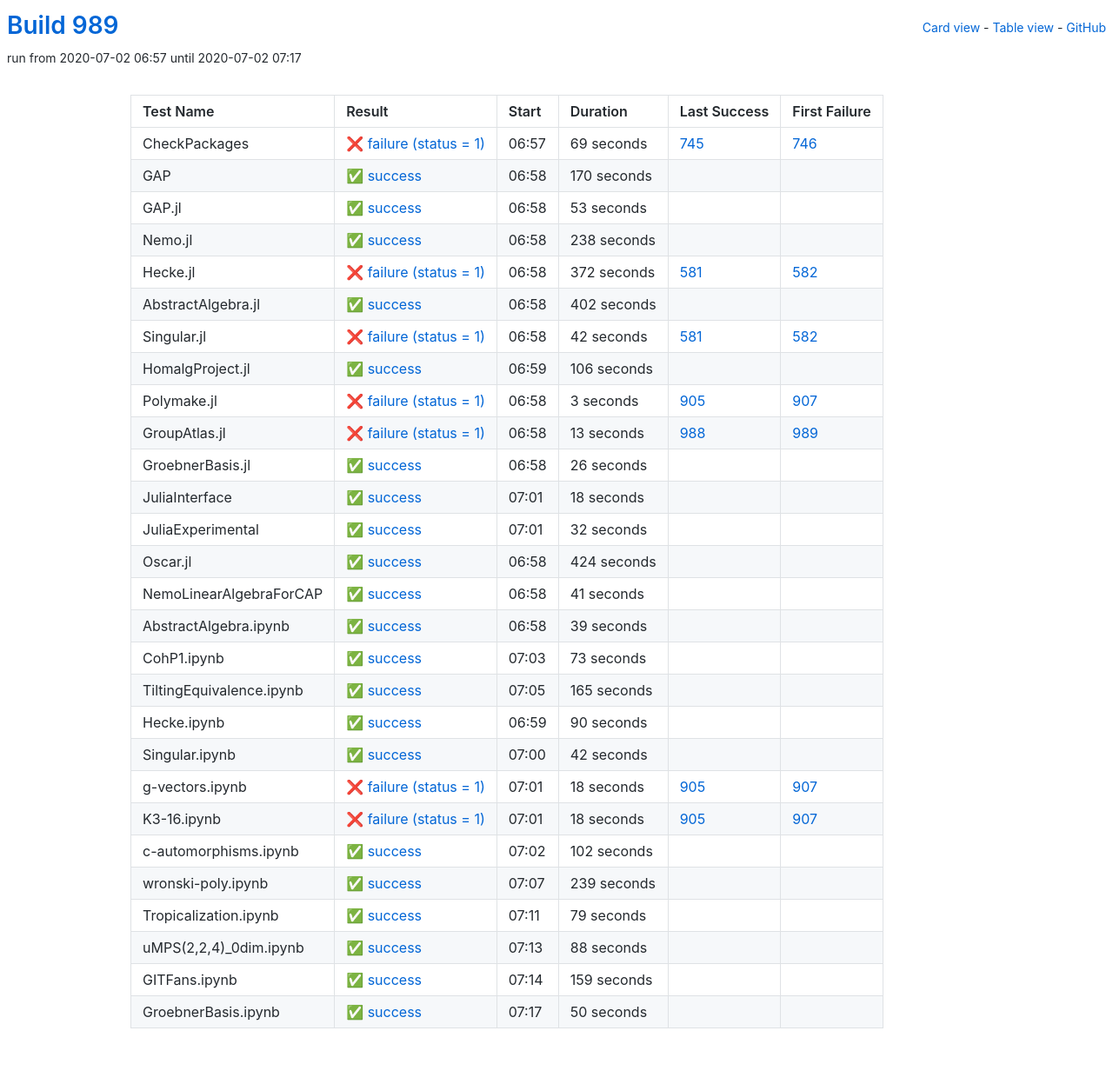
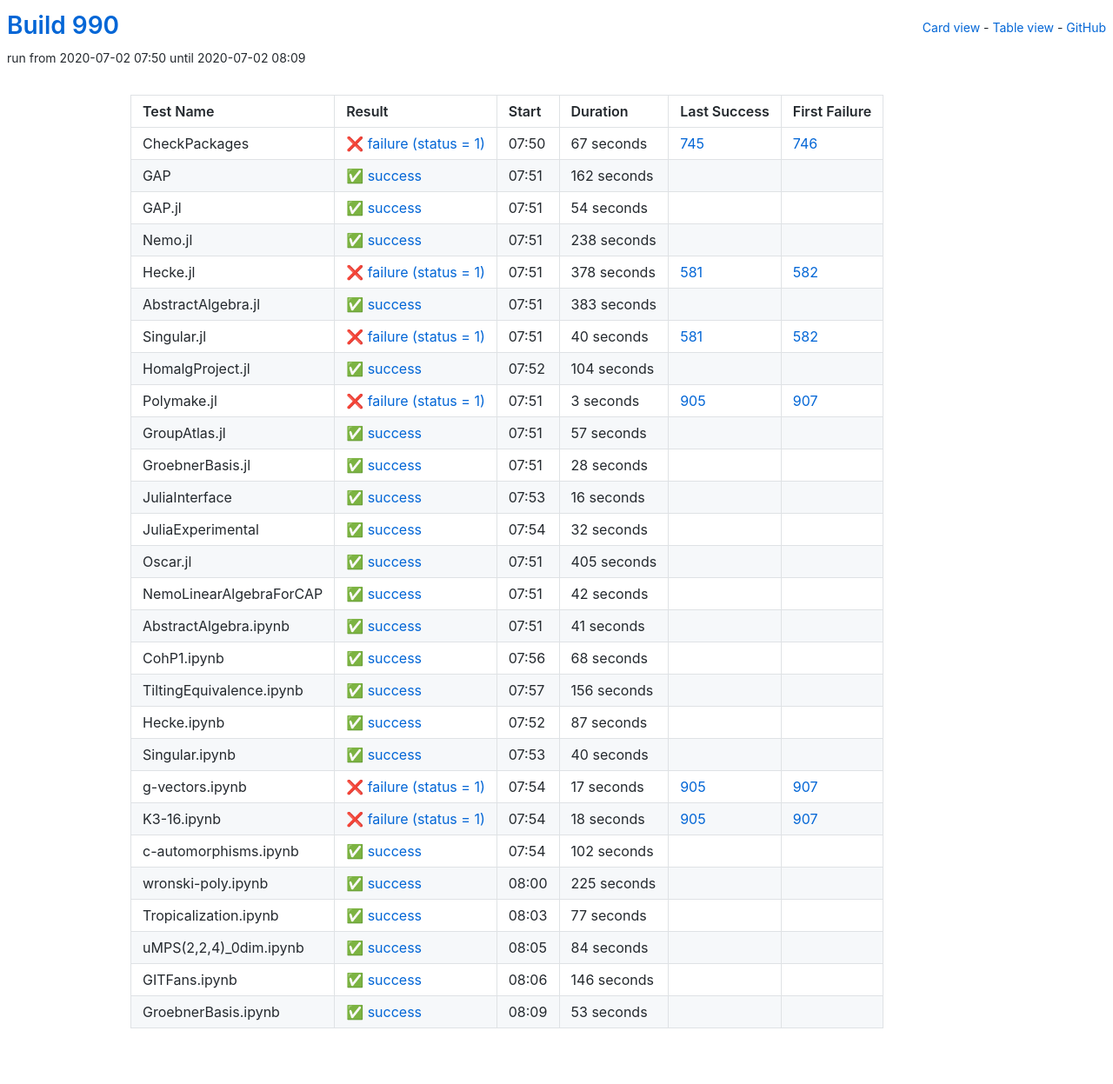
Before and after one commit to oscar-system/oscar-ci-status-1.4, a Jekyll site: the page built from table.html, in a window 1280 px wide. Shown: the whole page at 87% size. Built offline with Jekyll 4.4.1, drawn with Linux system fonts in a browser that asks for light colours.

Commit message:
Build #990

```diff
--- a/_data/ci.yml
+++ b/_data/ci.yml
@@ -1,6 +1,6 @@
 ---
-build: 989
-build_url: https://oscarci.mathematik.uni-kl.de/job/oscar-julia-1.4/989/
+build: 990
+build_url: https://oscarci.mathematik.uni-kl.de/job/oscar-julia-1.4/990/
 job: oscar-julia-1.4
 organization: oscar-system
 repo: oscar-ci-status-1.4
@@ -8,44 +8,44 @@ repourl: https://github.com/oscar-system/oscar-ci-status-1.4
 tests:
 - name: CheckPackages
   id: checkpackages
-  log: https://oscarci.mathematik.uni-kl.de/job/oscar-julia-1.4/989/artifact/logs/build-989/CheckPackages.log
-  start: 2020-07-02 06:57
+  log: https://oscarci.mathematik.uni-kl.de/job/oscar-julia-1.4/990/artifact/logs/build-990/CheckPackages.log
+  start: 2020-07-02 07:50
   success: false
   exitcode: 1
   status: failure
-  duration: 69
+  duration: 67
   last_success: 745
   last_success_url: https://oscarci.mathematik.uni-kl.de/job/oscar-julia-1.4/745/
   first_failure: 746
   first_failure_url: https://oscarci.mathematik.uni-kl.de/job/oscar-julia-1.4/746/
 - name: GAP
   id: gap
-  log: https://oscarci.mathematik.uni-kl.de/job/oscar-julia-1.4/989/artifact/logs/build-989/GAP.log
-  start: 2020-07-02 06:58
+  log: https://oscarci.mathematik.uni-kl.de/job/oscar-julia-1.4/990/artifact/logs/build-990/GAP.log
+  start: 2020-07-02 07:51
   success: true
   exitcode: 0
   status: success
-  duration: 170
+  duration: 162
   last_success: false
   last_success_url:
   first_failure: false
   first_failure_url:
 - name: GAP.jl
   id: gap-jl
-  log: https://oscarci.mathematik.uni-kl.de/job/oscar-julia-1.4/989/artifact/logs/build-989/GAP.jl.log
-  start: 2020-07-02 06:58
+  log: https://oscarci.mathematik.uni-kl.de/job/oscar-julia-1.4/990/artifact/logs/build-990/GAP.jl.log
+  start: 2020-07-02 07:51
   success: true
   exitcode: 0
   status: success
-  duration: 53
+  duration: 54
   last_success: false
   last_success_url:
   first_failure: false
   first_failure_url:
 - name: Nemo.jl
   id: nemo-jl
-  log: https://oscarci.mathematik.uni-kl.de/job/oscar-julia-1.4/989/artifact/logs/build-989/Nemo.jl.log
-  start: 2020-07-02 06:58
+  log: https://oscarci.mathematik.uni-kl.de/job/oscar-julia-1.4/990/artifact/logs/build-990/Nemo.jl.log
+  start: 2020-07-02 07:51
   success: true
   exitcode: 0
   status: success
@@ -56,56 +56,56 @@ tests:
   first_failure_url:
 - name: Hecke.jl
   id: hecke-jl
-  log: https://oscarci.mathematik.uni-kl.de/job/oscar-julia-1.4/989/artifact/logs/build-989/Hecke.jl.log
-  start: 2020-07-02 06:58
+  log: https://oscarci.mathematik.uni-kl.de/job/oscar-julia-1.4/990/artifact/logs/build-990/Hecke.jl.log
+  start: 2020-07-02 07:51
   success: false
   exitcode: 1
   status: failure
-  duration: 372
+  duration: 378
   last_success: 581
   last_success_url: https://oscarci.mathematik.uni-kl.de/job/oscar-julia-1.4/581/
   first_failure: 582
   first_failure_url: https://oscarci.mathematik.uni-kl.de/job/oscar-julia-1.4/582/
 - name: AbstractAlgebra.jl
   id: abstractalgebra-jl
-  log: https://oscarci.mathematik.uni-kl.de/job/oscar-julia-1.4/989/artifact/logs/build-989/AbstractAlgebra.jl.log
-  start: 2020-07-02 06:58
+  log: https://oscarci.mathematik.uni-kl.de/job/oscar-julia-1.4/990/artifact/logs/build-990/AbstractAlgebra.jl.log
+  start: 2020-07-02 07:51
   success: true
   exitcode: 0
   status: success
-  duration: 402
+  duration: 383
   last_success: false
   last_success_url:
   first_failure: false
   first_failure_url:
 - name: Singular.jl
   id: singular-jl
-  log: https://oscarci.mathematik.uni-kl.de/job/oscar-julia-1.4/989/artifact/logs/build-989/Singular.jl.log
-  start: 2020-07-02 06:58
+  log: https://oscarci.mathematik.uni-kl.de/job/oscar-julia-1.4/990/artifact/logs/build-990/Singular.jl.log
+  start: 2020-07-02 07:51
   success: false
   exitcode: 1
   status: failure
-  duration: 42
+  duration: 40
   last_success: 581
   last_success_url: https://oscarci.mathematik.uni-kl.de/job/oscar-julia-1.4/581/
   first_failure: 582
   first_failure_url: https://oscarci.mathematik.uni-kl.de/job/oscar-julia-1.4/582/
 - name: HomalgProject.jl
   id: homalgproject-jl
-  log: https://oscarci.mathematik.uni-kl.de/job/oscar-julia-1.4/989/artifact/logs/build-989/HomalgProject.jl.log
-  start: 2020-07-02 06:59
+  log: https://oscarci.mathematik.uni-kl.de/job/oscar-julia-1.4/990/artifact/logs/build-990/HomalgProject.jl.log
+  start: 2020-07-02 07:52
   success: true
   exitcode: 0
   status: success
-  duration: 106
+  duration: 104
   last_success: false
   last_success_url:
   first_failure: false
   first_failure_url:
 - name: Polymake.jl
   id: polymake-jl
-  log: https://oscarci.mathematik.uni-kl.de/job/oscar-julia-1.4/989/artifact/logs/build-989/Polymake.jl.log
-  start: 2020-07-02 06:58
+  log: https://oscarci.mathematik.uni-kl.de/job/oscar-julia-1.4/990/artifact/logs/build-990/Polymake.jl.log
+  start: 2020-07-02 07:51
   success: false
   exitcode: 1
   status: failure
@@ -116,44 +116,44 @@ tests:
   first_failure_url: https://oscarci.mathematik.uni-kl.de/job/oscar-julia-1.4/907/
 - name: GroupAtlas.jl
   id: groupatlas-jl
-  log: https://oscarci.mathematik.uni-kl.de/job/oscar-julia-1.4/989/artifact/logs/build-989/GroupAtlas.jl.log
-  start: 2020-07-02 06:58
-  success: false
-  exitcode: 1
-  status: failure
-  duration: 13
-  last_success: 988
-  last_success_url: https://oscarci.mathematik.uni-kl.de/job/oscar-julia-1.4/988/
-  first_failure: 989
-  first_failure_url: https://oscarci.mathematik.uni-kl.de/job/oscar-julia-1.4/989/
-- name: GroebnerBasis.jl
-  id: groebnerbasis-jl
-  log: https://oscarci.mathematik.uni-kl.de/job/oscar-julia-1.4/989/artifact/logs/build-989/GroebnerBasis.jl.log
-  start: 2020-07-02 06:58
+  log: https://oscarci.mathematik.uni-kl.de/job/oscar-julia-1.4/990/artifact/logs/build-990/GroupAtlas.jl.log
+  start: 2020-07-02 07:51
   success: true
   exitcode: 0
   status: success
-  duration: 26
+  duration: 57
+  last_success: false
+  last_success_url:
+  first_failure: false
+  first_failure_url:
+- name: GroebnerBasis.jl
+  id: groebnerbasis-jl
+  log: https://oscarci.mathematik.uni-kl.de/job/oscar-julia-1.4/990/artifact/logs/build-990/GroebnerBasis.jl.log
+  start: 2020-07-02 07:51
+  success: true
+  exitcode: 0
+  status: success
+  duration: 28
   last_success: false
   last_success_url:
   first_failure: false
   first_failure_url:
 - name: JuliaInterface
   id: juliainterface
-  log: https://oscarci.mathematik.uni-kl.de/job/oscar-julia-1.4/989/artifact/logs/build-989/JuliaInterface.log
-  start: 2020-07-02 07:01
+  log: https://oscarci.mathematik.uni-kl.de/job/oscar-julia-1.4/990/artifact/logs/build-990/JuliaInterface.log
+  start: 2020-07-02 07:53
   success: true
   exitcode: 0
   status: success
-  duration: 18
+  duration: 16
   last_success: false
   last_success_url:
   first_failure: false
   first_failure_url:
 - name: JuliaExperimental
   id: juliaexperimental
-  log: https://oscarci.mathematik.uni-kl.de/job/oscar-julia-1.4/989/artifact/logs/build-989/JuliaExperimental.log
-  start: 2020-07-02 07:01
+  log: https://oscarci.mathematik.uni-kl.de/job/oscar-julia-1.4/990/artifact/logs/build-990/JuliaExperimental.log
+  start: 2020-07-02 07:54
   success: true
   exitcode: 0
   status: success
@@ -164,20 +164,32 @@ tests:
   first_failure_url:
 - name: Oscar.jl
   id: oscar-jl
-  log: https://oscarci.mathematik.uni-kl.de/job/oscar-julia-1.4/989/artifact/logs/build-989/Oscar.jl.log
-  start: 2020-07-02 06:58
+  log: https://oscarci.mathematik.uni-kl.de/job/oscar-julia-1.4/990/artifact/logs/build-990/Oscar.jl.log
+  start: 2020-07-02 07:51
   success: true
   exitcode: 0
   status: success
-  duration: 424
+  duration: 405
   last_success: false
   last_success_url:
   first_failure: false
   first_failure_url:
 - name: NemoLinearAlgebraForCAP
   id: nemolinearalgebraforcap
-  log: https://oscarci.mathematik.uni-kl.de/job/oscar-julia-1.4/989/artifact/logs/build-989/NemoLinearAlgebraForCAP.log
-  start: 2020-07-02 06:58
+  log: https://oscarci.mathematik.uni-kl.de/job/oscar-julia-1.4/990/artifact/logs/build-990/NemoLinearAlgebraForCAP.log
+  start: 2020-07-02 07:51
+  success: true
+  exitcode: 0
+  status: success
+  duration: 42
+  last_success: false
+  last_success_url:
+  first_failure: false
+  first_failure_url:
+- name: AbstractAlgebra.ipynb
+  id: abstractalgebra-ipynb
+  log: https://oscarci.mathematik.uni-kl.de/job/oscar-julia-1.4/990/artifact/logs/build-990/AbstractAlgebra.ipynb.log
+  start: 2020-07-02 07:51
   success: true
   exitcode: 0
   status: success
@@ -186,82 +198,70 @@ tests:
   last_success_url:
   first_failure: false
   first_failure_url:
-- name: AbstractAlgebra.ipynb
-  id: abstractalgebra-ipynb
-  log: https://oscarci.mathematik.uni-kl.de/job/oscar-julia-1.4/989/artifact/logs/build-989/AbstractAlgebra.ipynb.log
-  start: 2020-07-02 06:58
+- name: CohP1.ipynb
+  id: cohp1-ipynb
+  log: https://oscarci.mathematik.uni-kl.de/job/oscar-julia-1.4/990/artifact/logs/build-990/CohP1.ipynb.log
+  start: 2020-07-02 07:56
   success: true
   exitcode: 0
   status: success
-  duration: 39
-  last_success: false
-  last_success_url:
-  first_failure: false
-  first_failure_url:
-- name: CohP1.ipynb
-  id: cohp1-ipynb
-  log: https://oscarci.mathematik.uni-kl.de/job/oscar-julia-1.4/989/artifact/logs/build-989/CohP1.ipynb.log
-  start: 2020-07-02 07:03
-  success: true
-  exitcode: 0
-  status: success
-  duration: 73
+  duration: 68
   last_success: false
   last_success_url:
   first_failure: false
   first_failure_url:
 - name: TiltingEquivalence.ipynb
   id: tiltingequivalence-ipynb
-  log: https://oscarci.mathematik.uni-kl.de/job/oscar-julia-1.4/989/artifact/logs/build-989/TiltingEquivalence.ipynb.log
-  start: 2020-07-02 07:05
+  log: https://oscarci.mathematik.uni-kl.de/job/oscar-julia-1.4/990/artifact/logs/build-990/TiltingEquivalence.ipynb.log
+  start: 2020-07-02 07:57
   success: true
   exitcode: 0
   status: success
-  duration: 165
+  duration: 156
   last_success: false
   last_success_url:
   first_failure: false
   first_failure_url:
 - name: Hecke.ipynb
   id: hecke-ipynb
-  log: https://oscarci.mathematik.uni-kl.de/job/oscar-julia-1.4/989/artifact/logs/build-989/Hecke.ipynb.log
-  start: 2020-07-02 06:59
+  log: https://oscarci.mathematik.uni-kl.de/job/oscar-julia-1.4/990/artifact/logs/build-990/Hecke.ipynb.log
+  start: 2020-07-02 07:52
   success: true
   exitcode: 0
   status: success
-  duration: 90
+  duration: 87
   last_success: false
   last_success_url:
   first_failure: false
   first_failure_url:
 - name: Singular.ipynb
   id: singular-ipynb
-  log: https://oscarci.mathematik.uni-kl.de/job/oscar-julia-1.4/989/artifact/logs/build-989/Singular.ipynb.log
-  start: 2020-07-02 07:00
+  log: https://oscarci.mathematik.uni-kl.de/job/oscar-julia-1.4/990/artifact/logs/build-990/Singular.ipynb.log
+  start: 2020-07-02 07:53
   success: true
   exitcode: 0
   status: success
-  duration: 42
+  duration: 40
   last_success: false
   last_success_url:
   first_failure: false
   first_failure_url:
 - name: g-vectors.ipynb
   id: g-vectors-ipynb
-  log: https://oscarci.mathematik.uni-kl.de/job/oscar-julia-1.4/989/artifact/logs/build-989/g-vectors.ipynb.log
-  start: 2020-07-02 07:01
+  log: https://oscarci.mathematik.uni-kl.de/job/oscar-julia-1.4/990/artifact/logs/build-990/g-vectors.ipynb.log
+  start: 2020-07-02 07:54
   success: false
   exitcode: 1
   status: failure
-  duration: 18
+  duration: 17
   last_success: 905
   last_success_url: https://oscarci.mathematik.uni-kl.de/job/oscar-julia-1.4/905/
   first_failure: 907
   first_failure_url: https://oscarci.mathematik.uni-kl.de/job/oscar-julia-1.4/907/
 - name: K3-16.ipynb
   id: k3-16-ipynb
-  log: https://oscarci.mathematik.uni-kl.de/job/oscar-julia-1.4/989/artifact/logs/build-989/K3-16.ipynb.log
-  start: 2020-07-02 07:01
+  log: https://oscarci.mathematik.uni-kl.de/job/oscar-julia-1.4/990/artifact/logs/build-990/K3-16.ipynb.log
+  start: 2020-07-02 07:54
   success: false
   exitcode: 1
   status: failure
@@ -272,8 +272,8 @@ tests:
   first_failure_url: https://oscarci.mathematik.uni-kl.de/job/oscar-julia-1.4/907/
 - name: c-automorphisms.ipynb
   id: c-automorphisms-ipynb
-  log: https://oscarci.mathematik.uni-kl.de/job/oscar-julia-1.4/989/artifact/logs/build-989/c-automorphisms.ipynb.log
-  start: 2020-07-02 07:02
+  log: https://oscarci.mathematik.uni-kl.de/job/oscar-julia-1.4/990/artifact/logs/build-990/c-automorphisms.ipynb.log
+  start: 2020-07-02 07:54
   success: true
   exitcode: 0
   status: success
@@ -284,60 +284,60 @@ tests:
   first_failure_url:
 - name: wronski-poly.ipynb
   id: wronski-poly-ipynb
-  log: https://oscarci.mathematik.uni-kl.de/job/oscar-julia-1.4/989/artifact/logs/build-989/wronski-poly.ipynb.log
-  start: 2020-07-02 07:07
+  log: https://oscarci.mathematik.uni-kl.de/job/oscar-julia-1.4/990/artifact/logs/build-990/wronski-poly.ipynb.log
+  start: 2020-07-02 08:00
   success: true
   exitcode: 0
   status: success
-  duration: 239
+  duration: 225
   last_success: false
   last_success_url:
   first_failure: false
   first_failure_url:
 - name: Tropicalization.ipynb
   id: tropicalization-ipynb
-  log: https://oscarci.mathematik.uni-kl.de/job/oscar-julia-1.4/989/artifact/logs/build-989/Tropicalization.ipynb.log
-  start: 2020-07-02 07:11
+  log: https://oscarci.mathematik.uni-kl.de/job/oscar-julia-1.4/990/artifact/logs/build-990/Tropicalization.ipynb.log
+  start: 2020-07-02 08:03
   success: true
   exitcode: 0
   status: success
-  duration: 79
+  duration: 77
   last_success: false
   last_success_url:
   first_failure: false
   first_failure_url:
 - name: uMPS(2,2,4)_0dim.ipynb
   id: umps-2-2-4-0dim-ipynb
-  log: https://oscarci.mathematik.uni-kl.de/job/oscar-julia-1.4/989/artifact/logs/build-989/uMPS-2-2-4-_0dim.ipynb.log
-  start: 2020-07-02 07:13
+  log: https://oscarci.mathematik.uni-kl.de/job/oscar-julia-1.4/990/artifact/logs/build-990/uMPS-2-2-4-_0dim.ipynb.log
+  start: 2020-07-02 08:05
   success: true
   exitcode: 0
   status: success
-  duration: 88
+  duration: 84
   last_success: false
   last_success_url:
   first_failure: false
   first_failure_url:
 - name: GITFans.ipynb
   id: gitfans-ipynb
-  log: https://oscarci.mathematik.uni-kl.de/job/oscar-julia-1.4/989/artifact/logs/build-989/GITFans.ipynb.log
-  start: 2020-07-02 07:14
+  log: https://oscarci.mathematik.uni-kl.de/job/oscar-julia-1.4/990/artifact/logs/build-990/GITFans.ipynb.log
+  start: 2020-07-02 08:06
   success: true
   exitcode: 0
   status: success
-  duration: 159
+  duration: 146
   last_success: false
   last_success_url:
   first_failure: false
   first_failure_url:
 - name: GroebnerBasis.ipynb
   id: groebnerbasis-ipynb
-  log: https://oscarci.mathematik.uni-kl.de/job/oscar-julia-1.4/989/artifact/logs/build-989/GroebnerBasis.ipynb.log
-  start: 2020-07-02 07:17
+  log: https://oscarci.mathematik.uni-kl.de/job/oscar-julia-1.4/990/artifact/logs/build-990/GroebnerBasis.ipynb.log
+  start: 2020-07-02 08:09
   success: true
   exitcode: 0
   status: success
-  duration: 50
+  duration: 53
   last_success: false
   last_success_url:
   first_failure: false
```
Also changed, not shown: README.md.
